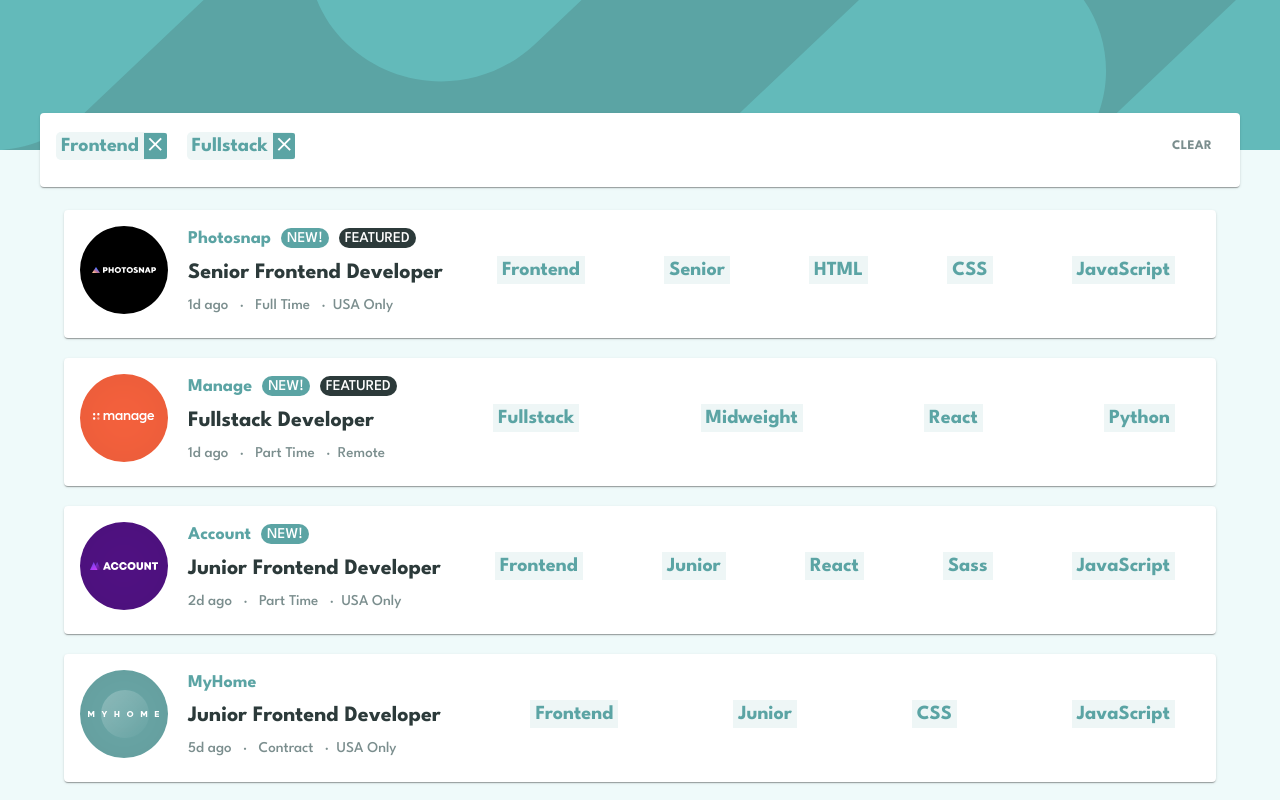
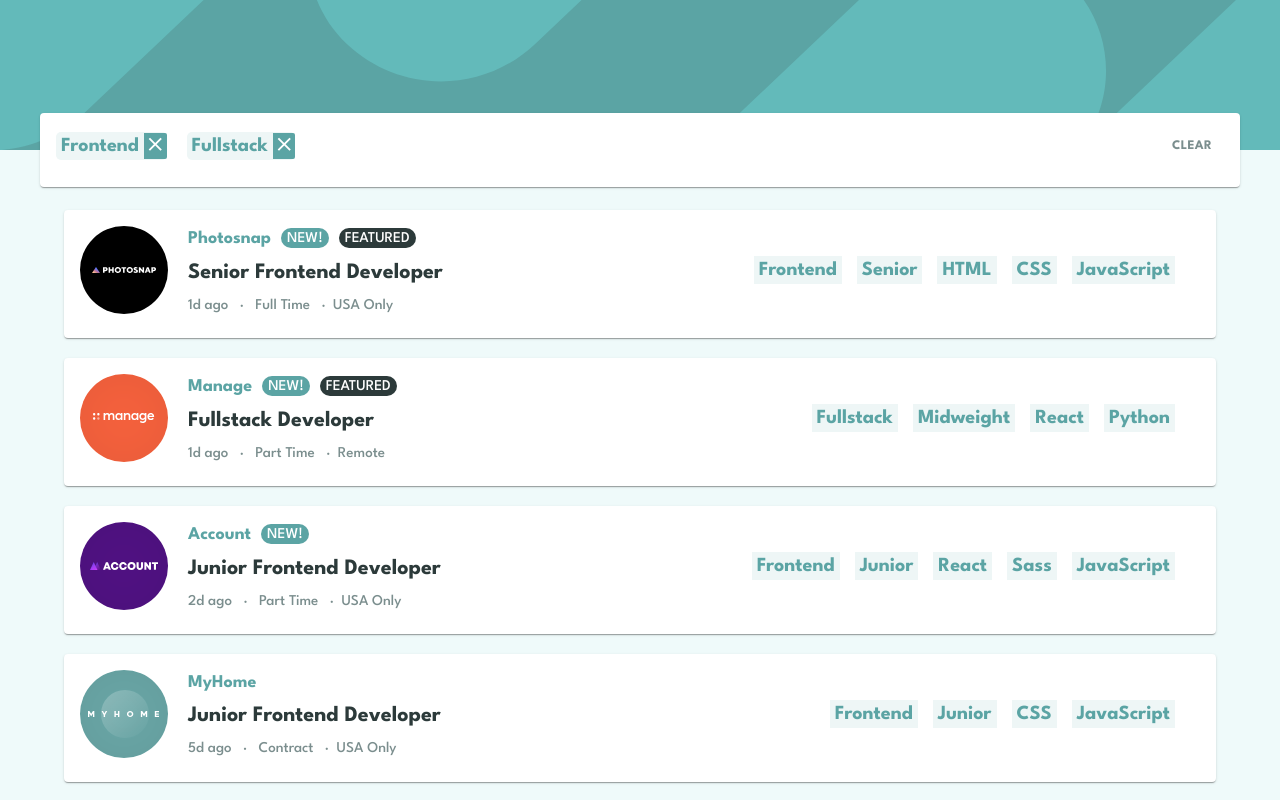
Before and after one commit to meganide/jobListingsApp, a React (Create React App) app: page / in a window 1280 px wide. Shown: the top 800 px of the page. Built offline with nearby package versions, Linux system fonts and the light colour scheme.

Commit message:
minor change

```diff
--- a/src/Components/JobCard/Jobcard.jsx
+++ b/src/Components/JobCard/Jobcard.jsx
@@ -44,9 +44,10 @@ function Jobcard({ jobs }, props) {
                   </p>
                 </div>
               </div>
+              <div className="icontexts">
               {itemsArray.map((item) => {
                 return (
-                  <div className="icontexts">
+
                     <p
                       key={randomNumber}
                       className="icon"
@@ -54,9 +55,10 @@ function Jobcard({ jobs }, props) {
                     >
                       {item}
                     </p>
-                  </div>
+
                 );
               })}
+              </div>
             </CardContent>
           </Card>
         );
```
